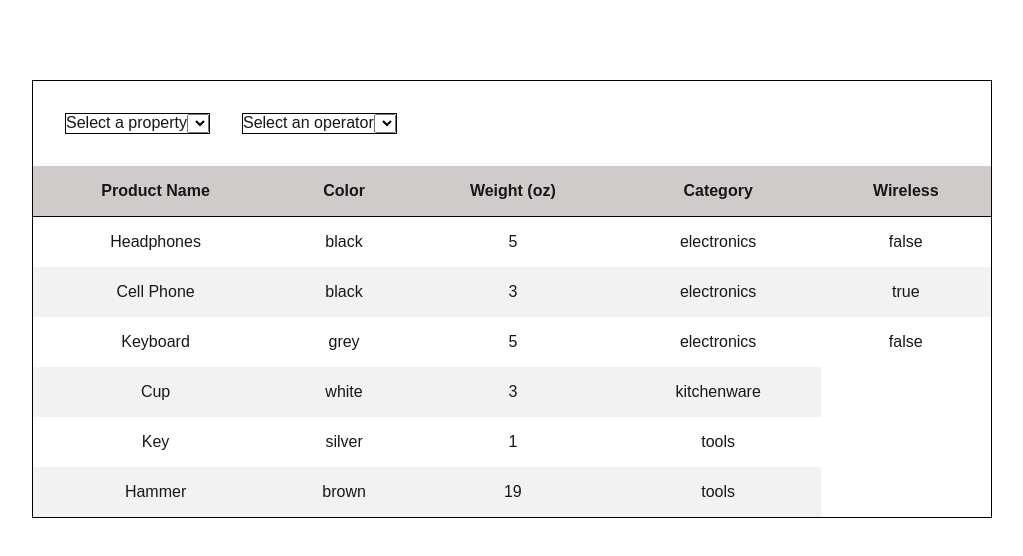
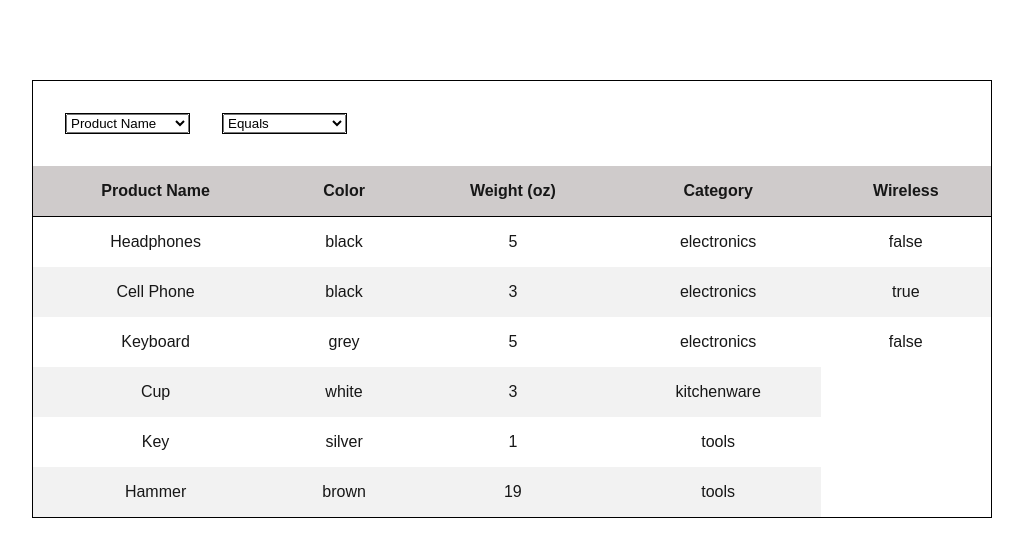
Before and after one commit to victorgvargas/product-filtering-condition-editor, a Next.js app: page / in a window 1280 px wide. Shown: the top 556 px of the page, without its empty margins (128-1151 px from the left). Built offline with nearby package versions, Linux system fonts and the light colour scheme.

Commit message:
created filter dropdowns

```diff
--- a/src/components/ProductsTable.tsx
+++ b/src/components/ProductsTable.tsx
@@ -1,8 +1,9 @@
 "use client";
 
 import { filtersService } from "@/services/filter";
-import { Product, Property } from "@/types/products";
+import { Operator, Product, Property, PropertyValue } from "@/types/products";
 import styles from "./ProductsTable.module.css";
+import { useEffect, useState } from "react";
 
 interface ProductsTableProps {
   products: Product[];
@@ -13,18 +14,100 @@ const ProductsTable: React.FC<ProductsTableProps> = ({
   products,
   properties,
 }) => {
+  const [filteredProducts, setFilteredProducts] = useState(products);
+  const [selectedProperty, setSelectedProperty] = useState<Property>();
+  const [selectedOperator, setSelectedOperator] = useState<Operator>();
+  const [propertyValues, setPropertyValues] = useState<PropertyValue[]>();
+
+  const findProperty = (id: number) => {
+    return (
+      properties.find((property: Property) => property.id === id) ??
+      properties[0]
+    );
+  };
+
+  const findOperator = (id: string) => {
+    return (
+      filtersService.operators.find(
+        (operator: Operator) => operator.id === id
+      ) ?? filtersService.operators[0]
+    );
+  };
+
+  const findPropertyValues = (id: number): PropertyValue[] => {
+    return products
+      .filter((product) =>
+        product.property_values.find(
+          (propertyValue) => propertyValue.property_id === id
+        )
+      )
+      .map((product) => product.property_values)
+      .flat();
+  };
+
+  useEffect(() => {
+    if (selectedProperty && selectedOperator) {
+      setPropertyValues(findPropertyValues(selectedProperty.id));
+    }
+  }, [selectedProperty, selectedOperator]);
+
   return (
     <section className={styles["products"]}>
       <div className={styles["products-filters"]}>
         <div className={styles["products-filters-filter"]}>
-          <label htmlFor="properties">Select a property</label>
-          <select name="properties" id="properties"></select>
+          <select
+            name="properties"
+            id="properties"
+            onChange={(event) =>
+              setSelectedProperty(findProperty(Number(event.target.value)))
+            }
+          >
+            <optgroup label="Properties">
+              {properties.map((property) => (
+                <option key={property.id} value={property.id}>
+                  {property.name}
+                </option>
+              ))}
+            </optgroup>
+          </select>
         </div>
 
         <div className={styles["products-filters-filter"]}>
-          <label htmlFor="operators">Select an operator</label>
-          <select name="operators" id="operators"></select>
+          <select
+            name="property-values"
+            id="property-values"
+            onChange={(event) =>
+              setSelectedOperator(findOperator(event.target.value))
+            }
+          >
+            <optgroup label="Property Values">
+              {filtersService.operators.map((operator) => (
+                <option key={operator.id} value={operator.id}>
+                  {operator.text}
+                </option>
+              ))}
+            </optgroup>
+          </select>
         </div>
+        {propertyValues && (
+          <div className={styles["products-filters-filter"]}>
+            <select
+              name="operators"
+              id="operators"
+              onChange={(event) =>
+                setSelectedOperator(findOperator(event.target.value))
+              }
+            >
+              <optgroup label="Operators">
+                {propertyValues.map((propVal, index) => (
+                  <option key={index} value={propVal.property_id}>
+                    {propVal.value}
+                  </option>
+                ))}
+              </optgroup>
+            </select>
+          </div>
+        )}
       </div>
 
       <table className={styles["products-table"]}>
@@ -44,7 +127,7 @@ const ProductsTable: React.FC<ProductsTableProps> = ({
           </tr>
         </thead>
         <tbody>
-          {products.map((product) => {
+          {filteredProducts.map((product) => {
             return (
               <tr key={product.id}>
                 {product.property_values.map((val) => {
--- a/src/services/filter.ts
+++ b/src/services/filter.ts
@@ -1,11 +1,15 @@
-import { Product, Property, PropertyValue } from "@/types/products";
+import { Operator, Product, Property, PropertyValue } from "@/types/products";
 import { datastore } from "@/data/datastore";
 
 class FiltersService {
   private readonly products: Product[];
+  readonly operators: Operator[];
+  readonly properties: Property[];
 
   constructor() {
     this.products = datastore.getProducts();
+    this.operators = datastore.getOperators();
+    this.properties = datastore.getProperties();
   }
 
   equalsFilter(property: Property, value: PropertyValue) {
```
